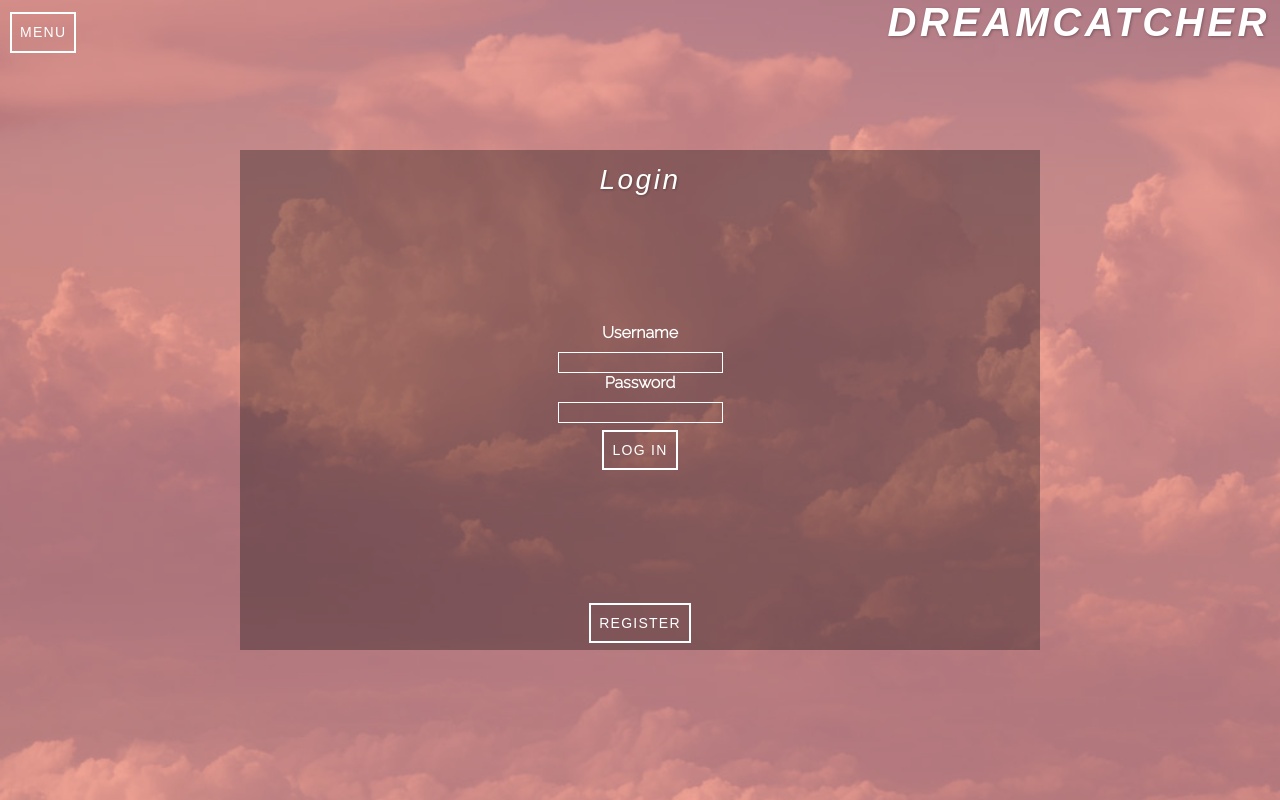
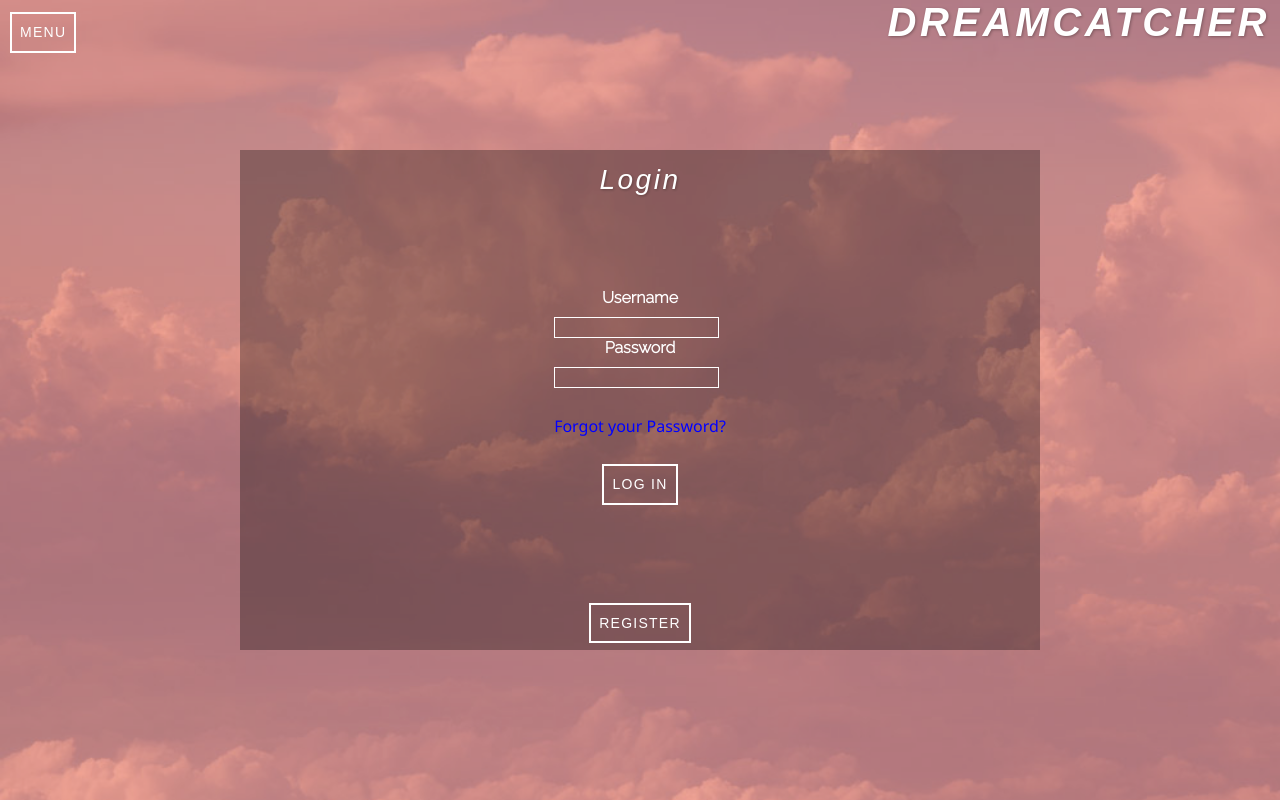
Before and after one commit to bennyrags/dreamcatcher, a React (Create React App) app: page /info#/home in a window 1280 px wide. Built offline with nearby package versions, Linux system fonts and the light colour scheme; no server answers; a web font is replaced by a local one.

Commit message:
added forgot pw link in login

```diff
--- a/src/components/App/App.css
+++ b/src/components/App/App.css
@@ -311,8 +311,6 @@ li > p {
     margin: 5px 0;
 }
 
-
-
 .aboutContainer {
     align-self: center;
     text-align:left;
@@ -326,3 +324,11 @@ li > p {
 .container.containerUserPage {
     height:initial !important
 }
+
+.forgotPw {
+    margin:5px 0 20px;
+    display:block;
+    color:blue;
+    cursor:pointer;
+
+}
--- a/src/components/LoginPage/LoginPage.js
+++ b/src/components/LoginPage/LoginPage.js
@@ -7,6 +7,10 @@ class LoginPage extends Component {
     username: '',
     password: '',
   };
+
+  forgotPW = () => {
+this.props.history.push('/forgot-password')
+  }
 
   login = (event) => {
     event.preventDefault();
@@ -68,6 +72,8 @@ class LoginPage extends Component {
           value={this.state.password}
           onChange={this.handleInputChangeFor('password')}
             />
+            <br />
+            <a className='forgotPw' onClick={this.forgotPW}>Forgot your Password?</a>
           </div>
 
           <div>
```
Also changed, not shown: src/components/ResetPassword/ResetPassword.js (+0 -7 lines).
